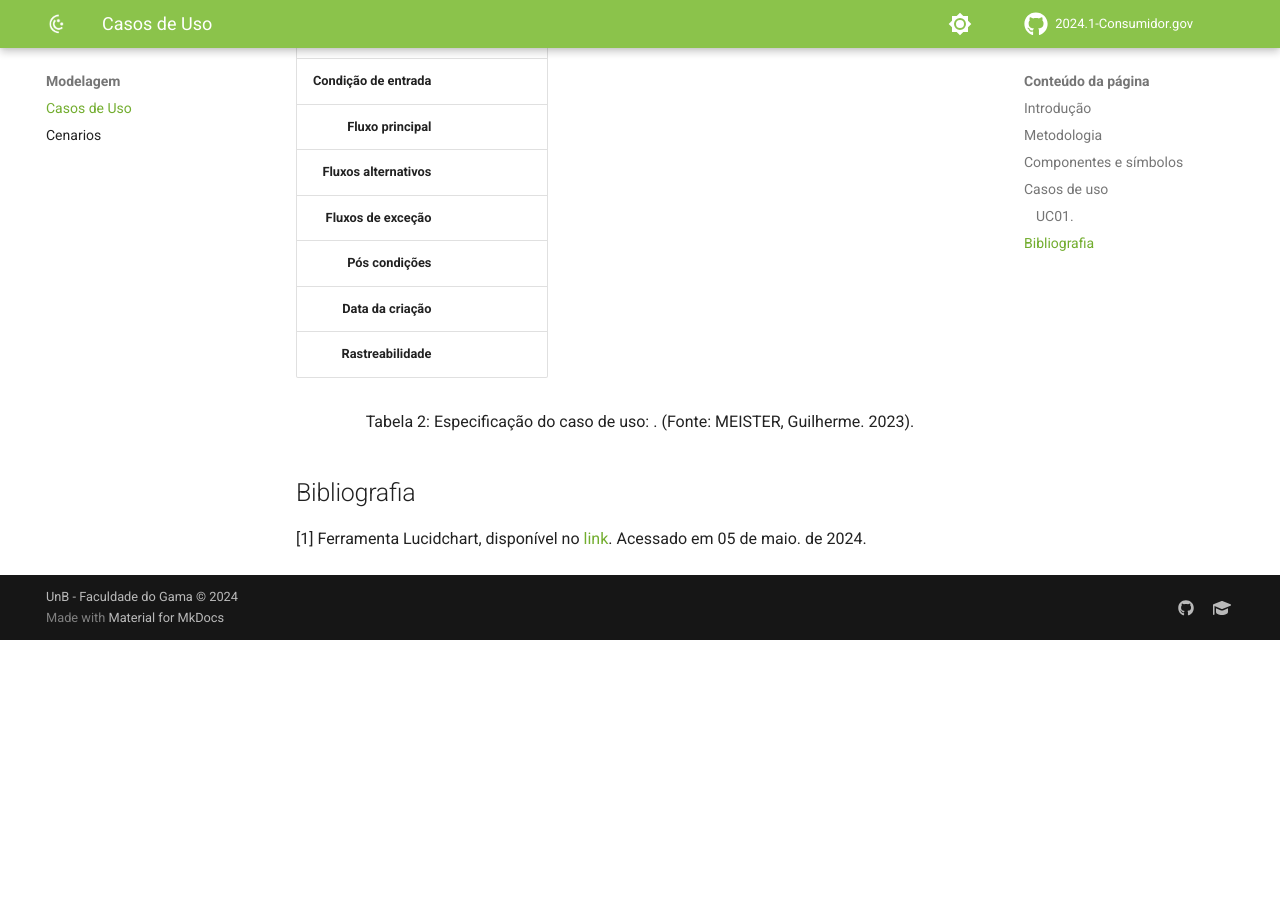
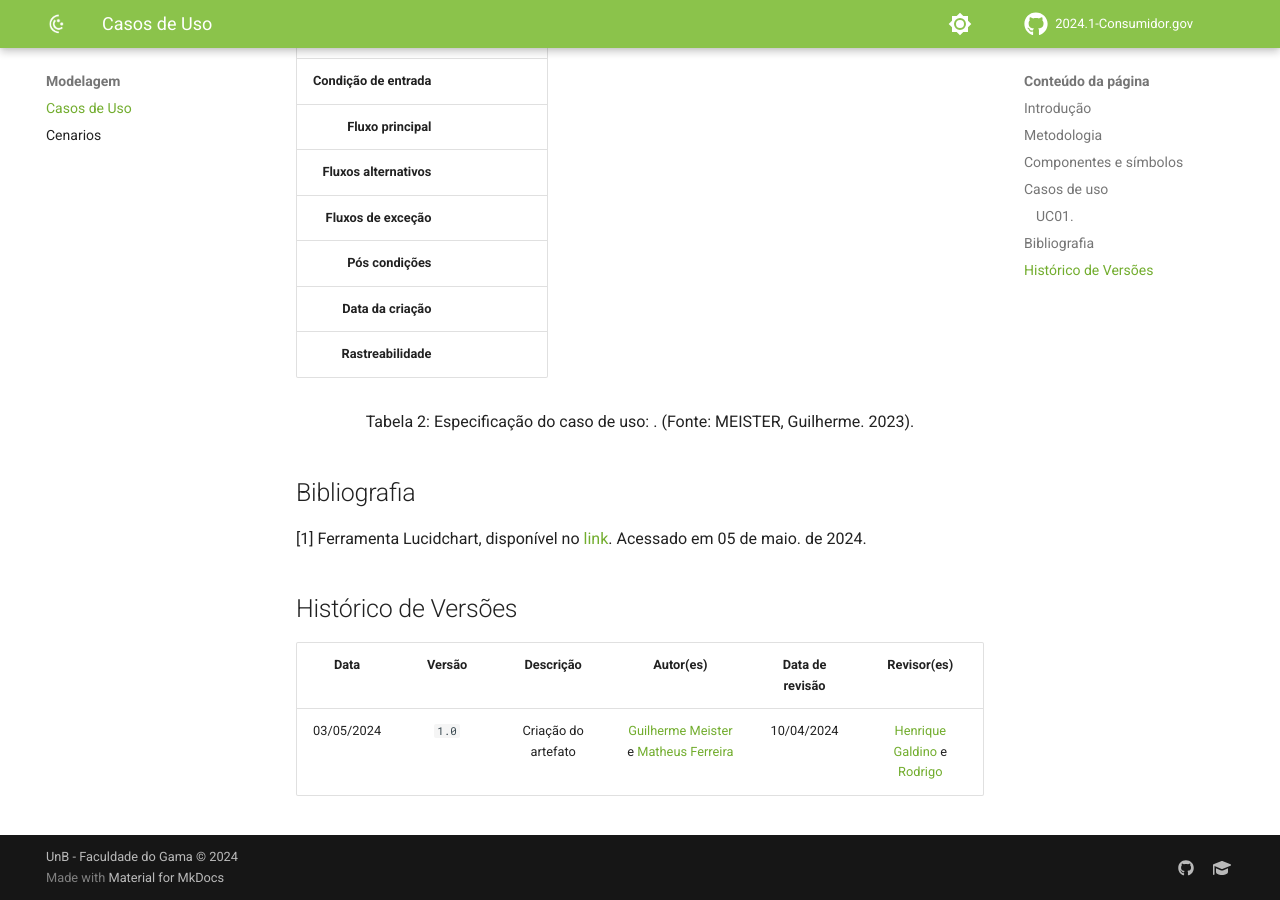
Before and after one commit to Requisitos-de-Software/2024.1-Grupo08, an MkDocs documentation site: the page built from docs/Modelagem/casosdeuso.md, in a window 1280 px wide and 900 px high, scrolled down 1610 px. Built offline with MkDocs 1.6.1 and Material for MkDocs 9.7.7, drawn with Linux system fonts in a browser that asks for light colours; comment, search, counter and statistics services are not loaded; before the commit the page ends 2250 px from its top, so only the background shows below that.

Commit message:
Update casosdeuso.md

```diff
--- a/docs/Modelagem/casosdeuso.md
+++ b/docs/Modelagem/casosdeuso.md
@@ -60,3 +60,8 @@ Os casos de usos mais importantes e mais utilizados encontrados no aplicativo es
 <div text-align="justify">
 [1] Ferramenta Lucidchart, disponível no <a href="https://www.lucidchart.com/pages/pt">link</a>. Acessado em 05 de maio. de 2024.
 </div>
+
+## Histórico de Versões
+| Data | Versão | Descrição | Autor(es) | Data de revisão | Revisor(es) |
+| :--:       | :----: | :-------: | :---: | :-------------: | :-----: |
+| 03/05/2024 | `1.0`  | Criação do artefato | [Guilherme Meister](https://github.com/gmeister18) e [Matheus Ferreira](https://github.com/matferreira1) | 10/04/2024 | [Henrique Galdino](https://github.com/hgaldino05) e [Rodrigo ](https://github.com/rodrigogontijoo) |
```
